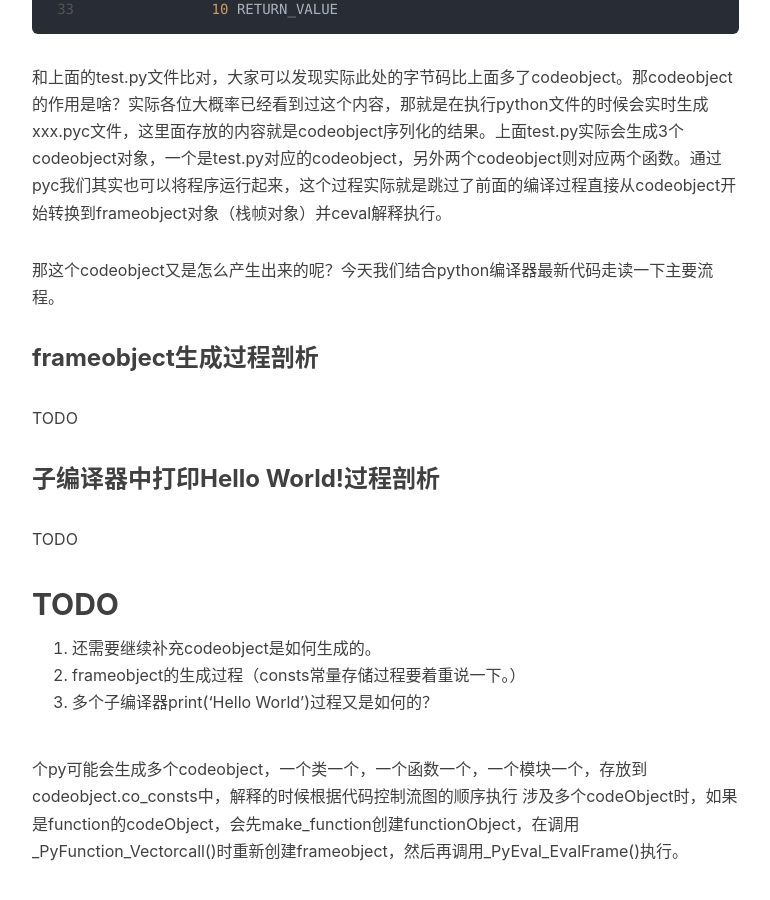
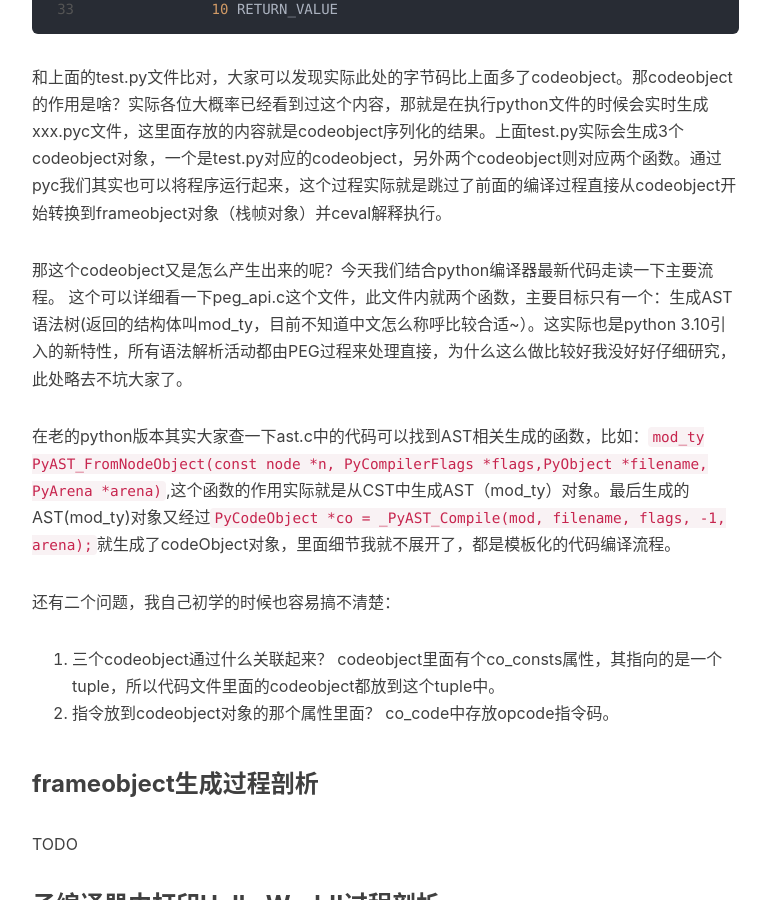
Before and after one commit to shihai1991/shihai1991.github.io, a Jekyll site: the page built from _posts/2021-08-23-print执行过程分析.md, in a window 1280 px wide and 900 px high, scrolled down 2755 px. Shown: the whole window, without its empty margins (233-1003 px from the left). Built offline with Jekyll 4.4.1, drawn with Linux system fonts in a browser that asks for light colours; nearby versions of some CDN libraries; comment, search, counter and statistics services are not loaded.

Commit message:
Update 2021-08-23-print执行过程分析.md

```diff
--- a/_posts/2021-08-23-print执行过程分析.md
+++ b/_posts/2021-08-23-print执行过程分析.md
@@ -83,7 +83,15 @@ Disassembly of <code object test1 at 0x7f75a94e4440, file "test.py", line 5>:
 和上面的test.py文件比对，大家可以发现实际此处的字节码比上面多了codeobject。那codeobject的作用是啥？实际各位大概率已经看到过这个内容，那就是在执行python文件的时候会实时生成xxx.pyc文件，这里面存放的内容就是codeobject序列化的结果。上面test.py实际会生成3个codeobject对象，一个是test.py对应的codeobject，另外两个codeobject则对应两个函数。通过pyc我们其实也可以将程序运行起来，这个过程实际就是跳过了前面的编译过程直接从codeobject开始转换到frameobject对象（栈帧对象）并ceval解释执行。
 
 那这个codeobject又是怎么产生出来的呢？今天我们结合python编译器最新代码走读一下主要流程。
+这个可以详细看一下peg_api.c这个文件，此文件内就两个函数，主要目标只有一个：生成AST语法树(返回的结构体叫mod_ty，目前不知道中文怎么称呼比较合适~）。这实际也是python 3.10引入的新特性，所有语法解析活动都由PEG过程来处理直接，为什么这么做比较好我没好好仔细研究，此处略去不坑大家了。
 
+在老的python版本其实大家查一下ast.c中的代码可以找到AST相关生成的函数，比如：`mod_ty  PyAST_FromNodeObject(const node *n, PyCompilerFlags *flags,PyObject *filename, PyArena *arena)`,这个函数的作用实际就是从CST中生成AST（mod_ty）对象。最后生成的AST(mod_ty)对象又经过`PyCodeObject *co = _PyAST_Compile(mod, filename, flags, -1, arena);`就生成了codeObject对象，里面细节我就不展开了，都是模板化的代码编译流程。
+
+还有二个问题，我自己初学的时候也容易搞不清楚：
+1. 三个codeobject通过什么关联起来？
+  codeobject里面有个co_consts属性，其指向的是一个tuple，所以代码文件里面的codeobject都放到这个tuple中。
+2. 指令放到codeobject对象的那个属性里面？
+  co_code中存放opcode指令码。
 
 ### frameobject生成过程剖析
 TODO
```
